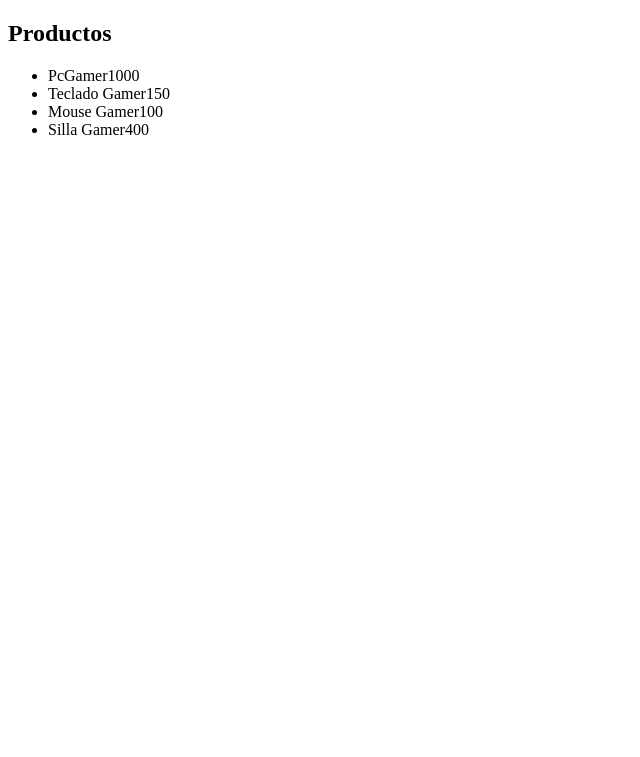
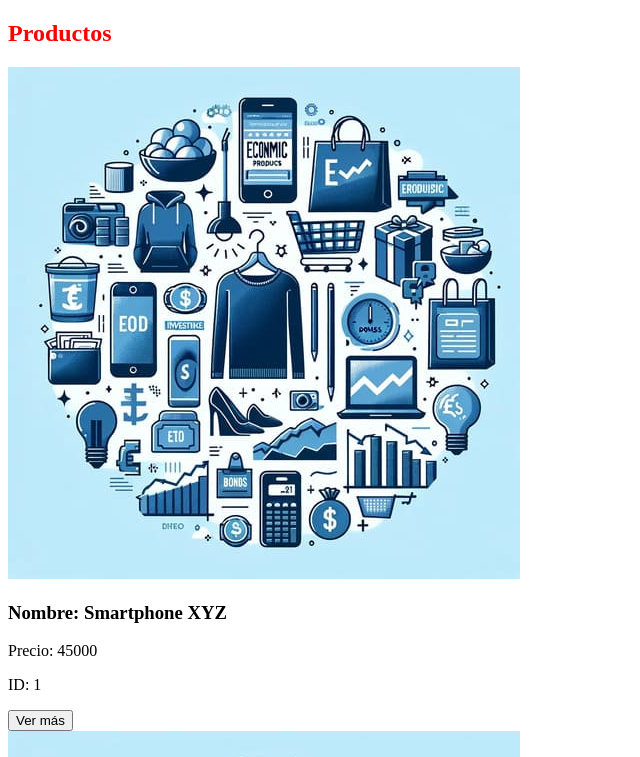
Before and after one commit to francosdp/PreEntrega2-GattiCandelero, a React (Vite) app: page / in a window 1280 px wide. Shown: the top 757 px of the page, without its empty margins (0-640 px from the left). Built offline with nearby package versions, Linux system fonts and the light colour scheme.

Commit message:
Item, List y Container

```diff
--- a/src/App.jsx
+++ b/src/App.jsx
@@ -1,12 +1,14 @@
 // import Promesas from './componentes/Promesas/Promesas'
 import './App.css'
-import Map from './componentes/Map/map'
+// import Map from './componentes/Map/map'
+import ItemListContainer from './componentes/ItemListContainer/ItemListContainer'
 function App() {
 
   return (
     <>
     {/* <Promesas/> */}
-    <Map/>
+    {/* <Map/>     */}
+    <ItemListContainer/>
     </>
   )
 }
--- /dev/null
+++ b/src/asyncmock.js
@@ -0,0 +1,19 @@
+const bigShopProductos = [
+    { id: 1, nombre: "Smartphone XYZ", precio: 45000, img: "/public/img/producto.jpg" },
+    { id: 2, nombre: "Laptop ABC", precio: 95000, img: "/public/img/producto.jpg" },
+    { id: 3, nombre: "Tablet DEF", precio: 30000, img: "/public/img/producto.jpg" },
+    { id: 4, nombre: "Auriculares inalámbricos", precio: 7500, img: "/public/img/producto.jpg" },
+    { id: 5, nombre: "Reloj inteligente GHI", precio: 27000, img: "/public/img/producto.jpg" },
+    { id: 6, nombre: "Televisor LED 50", precio: 120000, img: "/public/img/producto.jpg" },
+    { id: 7, nombre: "Parlante Bluetooth", precio: 15000, img: "/public/img/producto.jpg" },
+    { id: 8, nombre: "Cámara de seguridad", precio: 20000, img: "/public/img/producto.jpg" }
+];
+
+
+export const getProducts=()=>{
+    return new Promise ((resolve)=>{
+        setTimeout(() => {
+            resolve(bigShopProductos)
+        }, 2000);
+    })
+}
--- /dev/null
+++ b/src/componentes/Item/Item.jsx
@@ -0,0 +1,15 @@
+
+const Item = ({id,nombre,precio,img}) => {
+  return (
+    <div>
+
+<img src={img} alt={nombre} />
+<h3>Nombre: {nombre}</h3>
+<p>Precio: {precio}</p>
+<p>ID: {id}</p>
+<button>Ver más</button>
+</div>
+  )
+}
+
+export default Item
--- /dev/null
+++ b/src/componentes/ItemList/ItemList.jsx
@@ -0,0 +1,11 @@
+import Item from "../Item/Item"
+
+const ItemList = ({ productos }) => {
+  return (
+    <>
+      {productos.map(item =><Item {...item}/>)}
+    </>
+  )
+}
+
+export default ItemList
--- /dev/null
+++ b/src/componentes/ItemListContainer/ItemListContainer.jsx
@@ -0,0 +1,31 @@
+import { useState } from "react"
+import { useEffect } from "react"
+import { getProducts } from "../../asyncmock"
+import ItemList from "../ItemList/ItemList"
+
+
+const ItemListContainer = () => {
+    const [productos, setProductos] = useState([])
+
+
+    useEffect(() => {
+        getProducts()
+            .then(respuesta => setProductos(respuesta))
+            .catch(error => console.log(error))
+
+
+
+    }, [])
+
+
+
+
+return (
+    <>
+    <h2 style={{textAling:"center", color:"red"}}>Productos</h2>
+    <ItemList productos={productos}/>
+    </>
+)
+}
+
+export default ItemListContainer
```
Also changed, not shown: public/img/producto.jpg (added).
